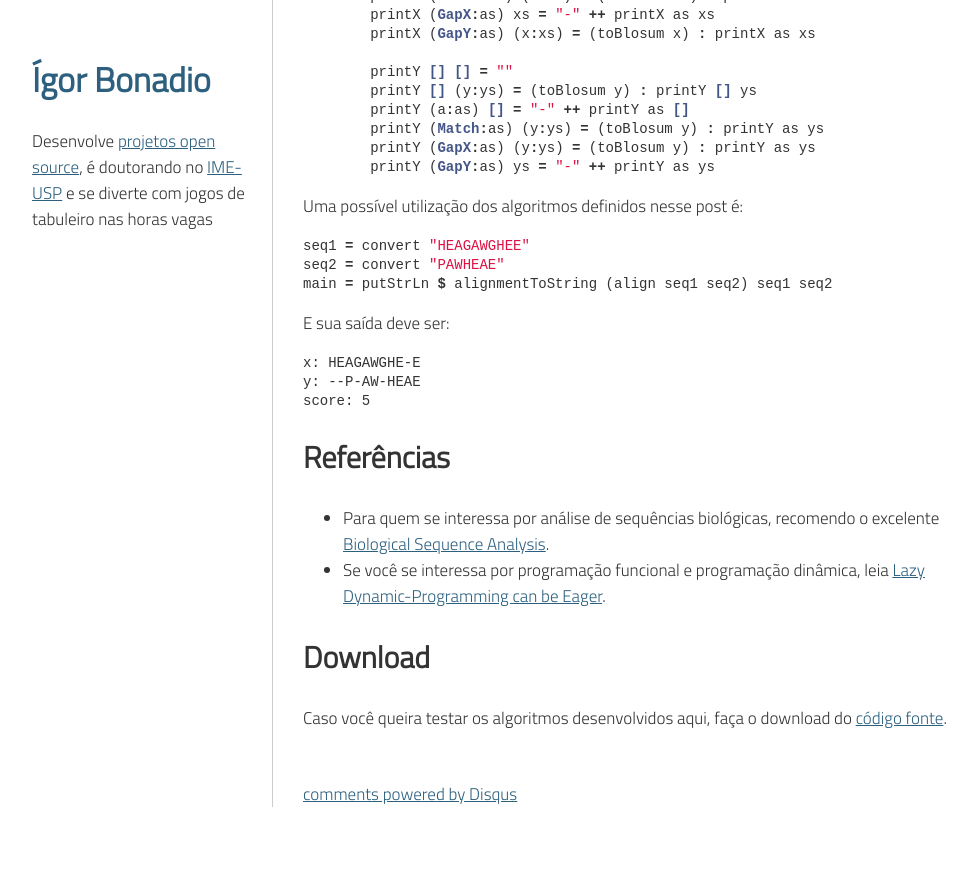
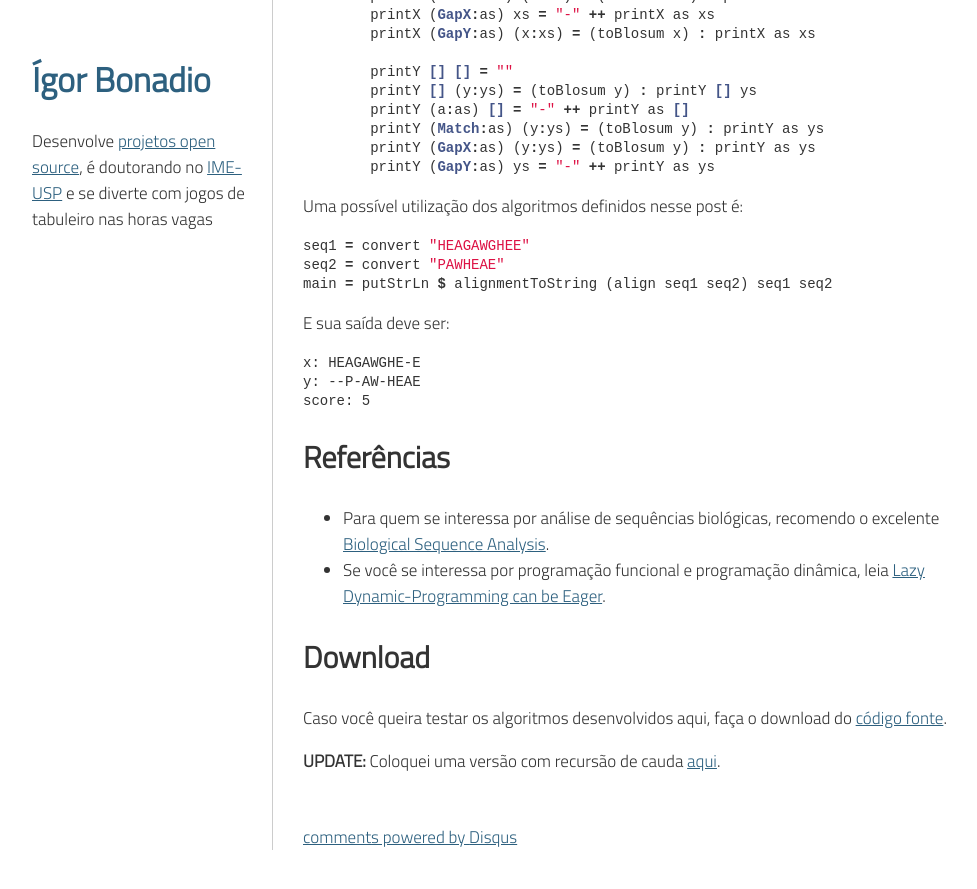
Before and after one commit to igorbonadio/igorbonadio.github.io, a Jekyll site: the page built from _posts/2016-04-08-alinhamento-de-sequencias.markdown, in a window 1280 px wide and 900 px high, scrolled down 5322 px. Shown: the top 889 px of the window, without its empty margins (178-1155 px from the left). Built offline with Jekyll 4.4.1, drawn with Linux system fonts in a browser that asks for light colours; formulas are drawn with MathJax 3; comment, search, counter and statistics services are not loaded; before the commit the page ends 6179 px from its top, so only the background shows below that.

Commit message:
Update article

```diff
--- a/_posts/2016-04-08-alinhamento-de-sequencias.markdown
+++ b/_posts/2016-04-08-alinhamento-de-sequencias.markdown
@@ -272,3 +272,5 @@ score: 5
 ## Download
 
 Caso você queira testar os algoritmos desenvolvidos aqui, faça o download do [código fonte](https://gist.github.com/igorbonadio/def8416920c83b5bd7dfb2ea88f67013).
+
+**UPDATE:** Coloquei uma versão com recursão de cauda [aqui](https://gist.github.com/igorbonadio/bbd26f426365f3cec5e6bf590014f63f).
```
